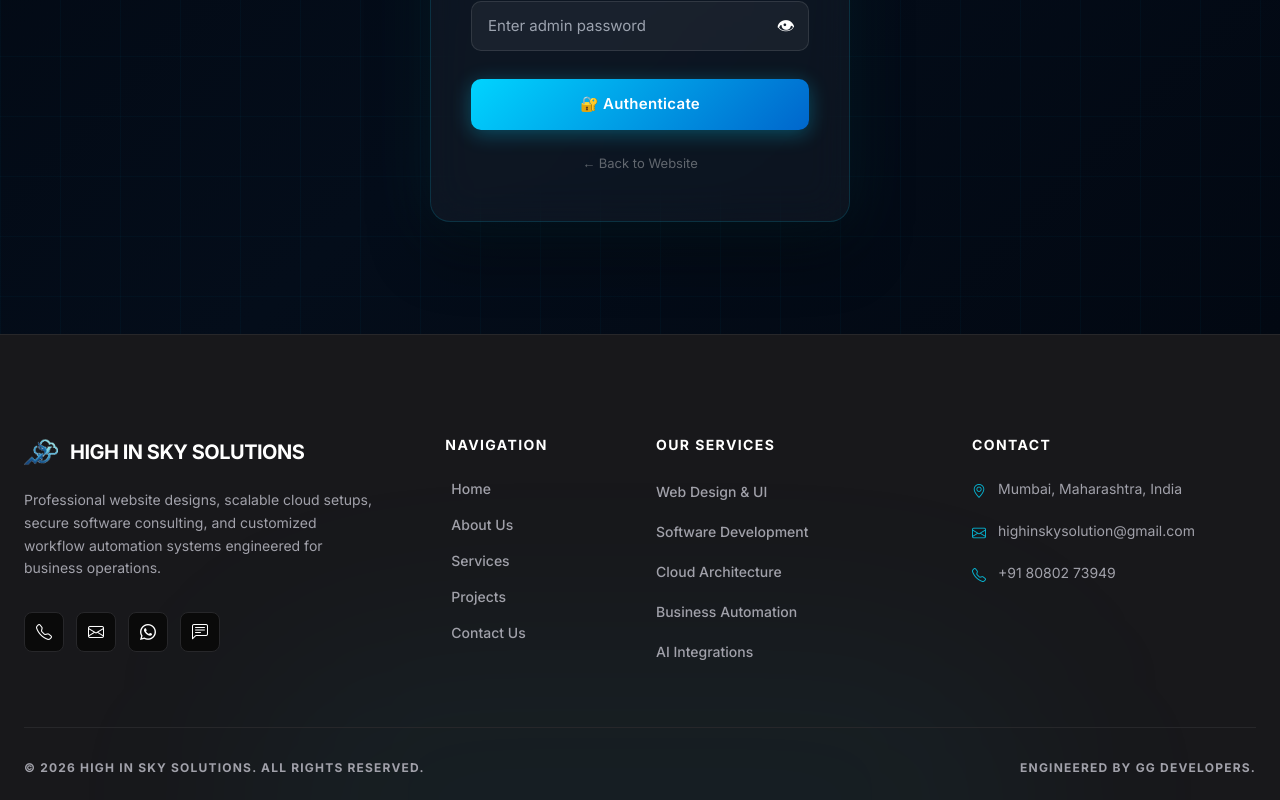
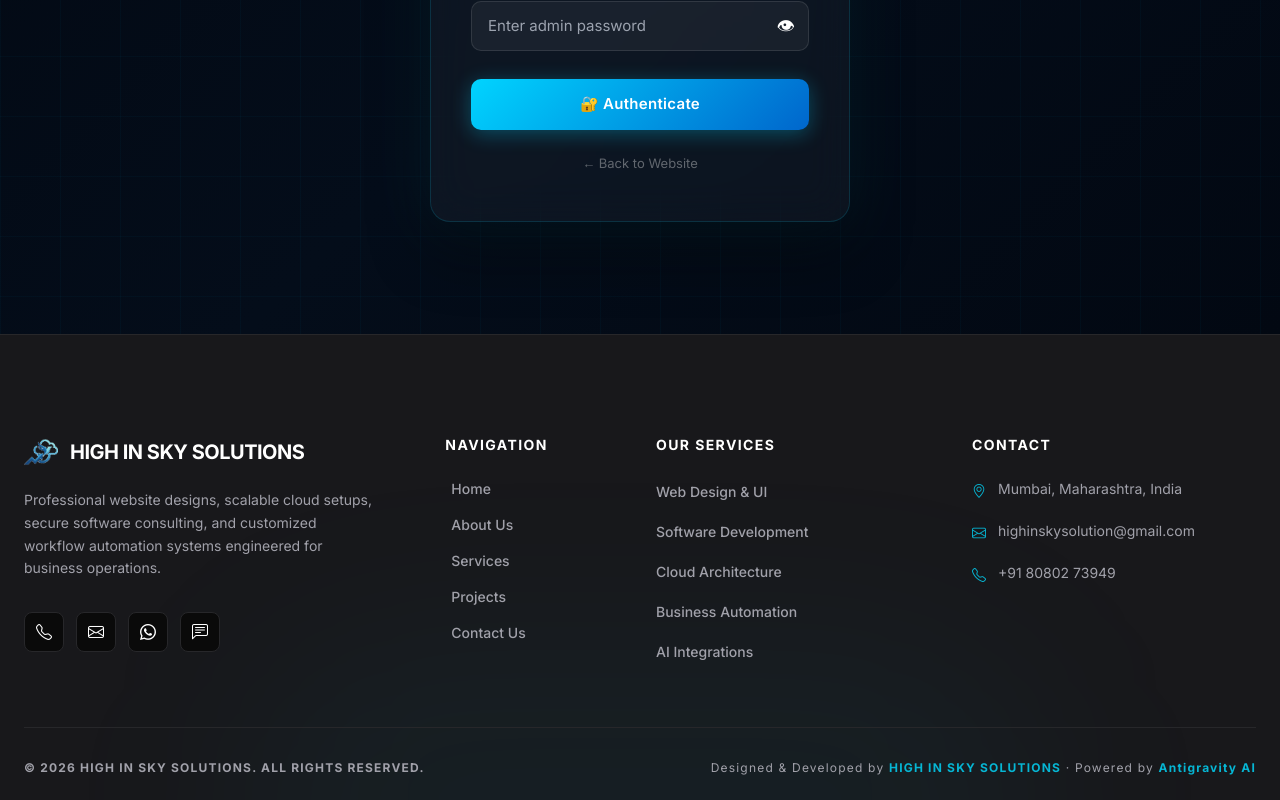
Before and after one commit to highinskysolution/highinskysolution, a React (Vite) app: page /admin in a window 1280 px wide. Shown: the part 466-1266 px from the top of the page. Built offline with nearby package versions, Linux system fonts and the light colour scheme.

Commit message:
update: footer credit - Designed by HIGH IN SKY SOLUTIONS, Powered by Antigravity AI

```diff
--- a/src/components/Footer.jsx
+++ b/src/components/Footer.jsx
@@ -72,9 +72,14 @@
         </div>
 
         {/* Bottom Row: Copyright */}
-        <div className="pt-8 border-t border-line flex flex-col md:flex-row justify-between items-center gap-4 text-xs font-bold text-muted uppercase tracking-widest">
-          <span>&copy; 2026 HIGH IN SKY SOLUTIONS. All rights reserved.</span>
-          <span>Engineered by GG DEVELOPERS.</span>
+        <div className="pt-8 border-t border-line flex flex-col md:flex-row justify-between items-center gap-4 text-xs text-muted tracking-widest">
+          <span className="font-bold uppercase">&copy; 2026 HIGH IN SKY SOLUTIONS. All rights reserved.</span>
+          <span className="text-center">
+            Designed &amp; Developed by{' '}
+            <span className="text-brand font-bold">HIGH IN SKY SOLUTIONS</span>
+            {' '}· Powered by{' '}
+            <span className="text-brand font-bold">Antigravity AI</span>
+          </span>
         </div>
       </div>
     </footer>
```
